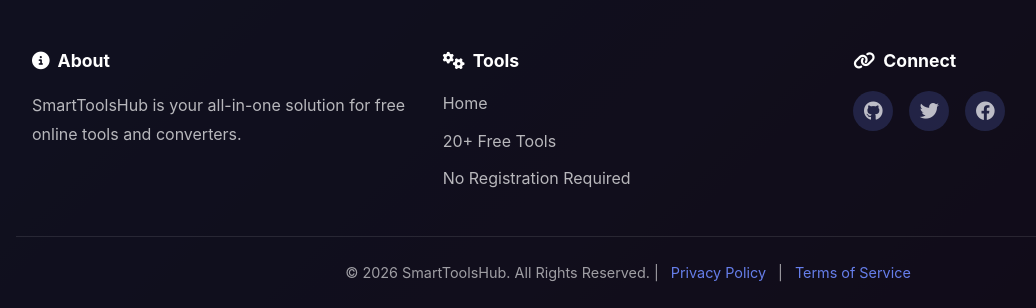
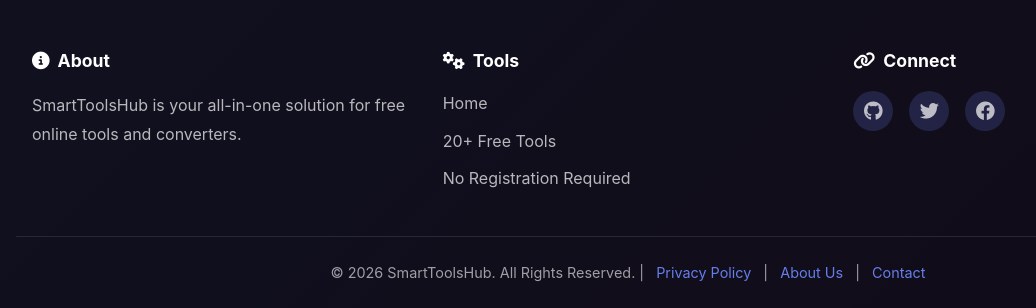
Before and after one commit to abdul1277/my-tools-website, a Flask app: page /gif-to-video in a window 1280 px wide. Shown: the part 672-980 px from the top of the page, without its empty margins (8-1044 px from the left). Run offline with Flask 3, Linux system fonts and the light colour scheme.

Commit message:
Update base.html

```diff
--- a/templates/base.html
+++ b/templates/base.html
@@ -123,9 +123,14 @@
             </div>
         </div>
     </div>
+
     <div class="footer-bottom">
-        <p>&copy; 2026 SmartToolsHub. All Rights Reserved. | <a href="#">Privacy Policy</a> | <a href="#">Terms of Service</a></p>
-    </div>
+    <p>&copy; 2026 SmartToolsHub. All Rights Reserved. |
+    <a href="/privacy-policy">Privacy Policy</a> |
+    <a href="/about">About Us</a> |
+    <a href="/contact">Contact</a>
+    </p>
+</div>
 </footer>
 
 </body>
```
